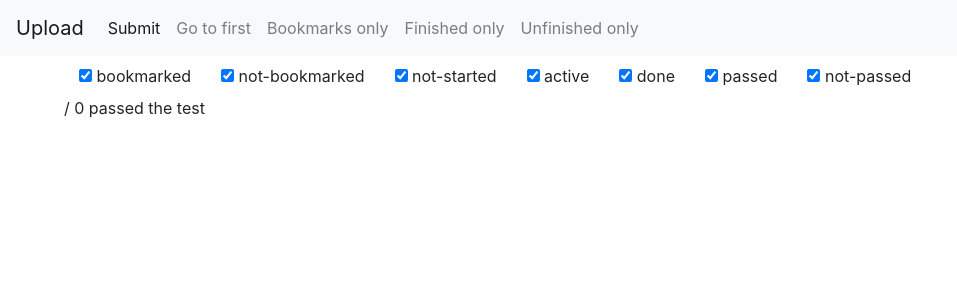
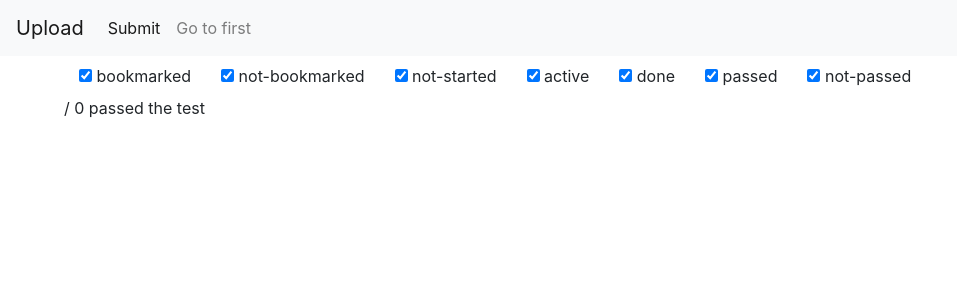
Before and after one commit to JulianSobott/exam_grader, a Flask app: template frontend/templates/list.jinja2 in a window 1280 px wide. Shown: the top 300 px of the page, without its empty margins (0-957 px from the left). Run offline with Flask 2, Linux system fonts and the light colour scheme; the template is opened without the code that fills it, so the values that code supplies are empty; some libraries are stand-ins or nearby versions.

Commit message:
add support to submit button
clean up nav-bar
minor bugfixes

```diff
--- a/frontend/static/js/list.js
+++ b/frontend/static/js/list.js
@@ -31,3 +31,15 @@ function applyFilter() {
         }
     }
 }
+
+// submit all reports to the canvas api
+function submit() {
+    postSubmit_To_Canvas().then(res => {
+        if (res.status_code === 200) {
+            console.log("submitted successfully")
+        }
+        else if (res.status_code === 500) {
+            console.log(res.err_msg)
+        }
+    })
+}
--- a/frontend/templates/list.jinja2
+++ b/frontend/templates/list.jinja2
@@ -2,26 +2,11 @@
 {% from 'list_logic.jinja2' import create_list %}
 
 {% block body %}
-{#    <div class="buttonbar">#}
-{#        <button onclick="">Previous</button>#}
-{#        <button onclick="">Submit</button>#}
-{#        <button onclick="">Save</button>#}
-{#        <button onclick="">Next</button>#}
-{#    </div>#}
-
-        <nav class="navbar navbar-expand-lg navbar-light bg-light">
+    <nav class="navbar navbar-expand-lg navbar-light bg-light">
         <a class="navbar-brand" href="/">Upload</a>
-        <button class="navbar-toggler" type="button" data-toggle="collapse" data-target="#navbarNavAltMarkup" aria-controls="navbarNavAltMarkup" aria-expanded="false" aria-label="Toggle navigation">
-        <span class="navbar-toggler-icon"></span>
-        </button>
-        <div class="collapse navbar-collapse" id="navbarNavAltMarkup">
-            <div class="navbar-nav">
-                <a class="nav-item nav-link active" href="#">Submit<span class="sr-only">(current)</span></a>
-                <a class="nav-item nav-link" href="/correction">Go to first</a>
-                <a class="nav-item nav-link" href="#">Bookmarks only</a>
-                <a class="nav-item nav-link" href="#">Finished only</a>
-                <a class="nav-item nav-link" href="#">Unfinished only</a>
-            </div>
+        <div class="navbar-nav">
+            <a class="nav-item nav-link active" onclick="submit()" href="#">Submit</a>
+            <a class="nav-item nav-link" href="/correction/0">Go to first</a>
         </div>
     </nav>
 
```
